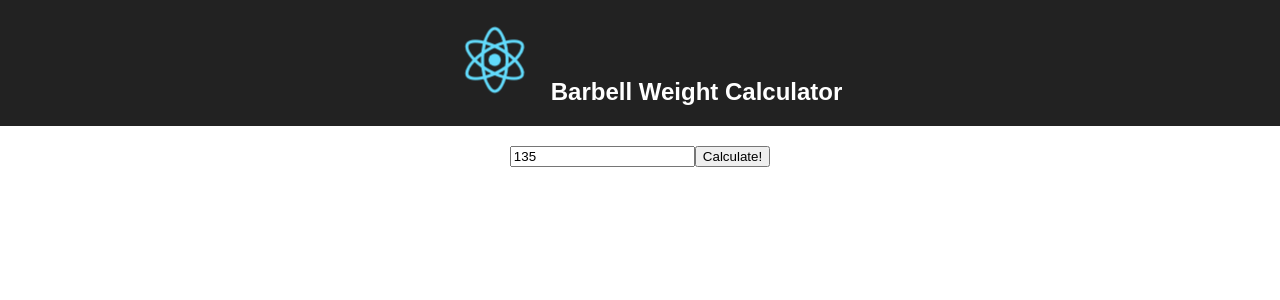
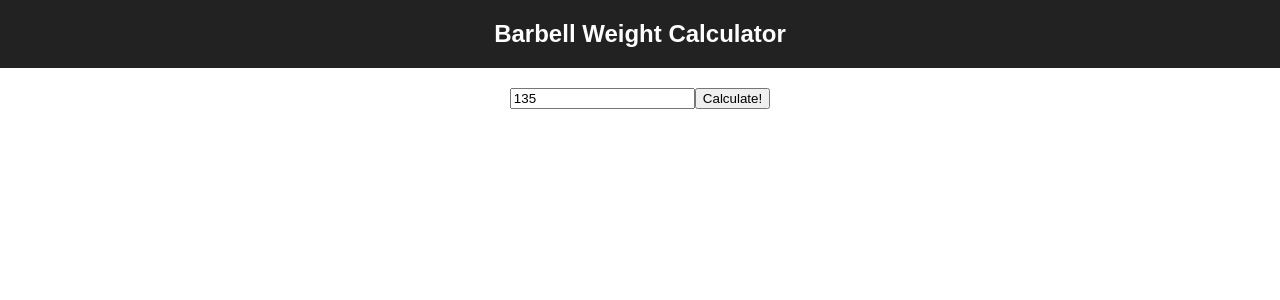
Before and after one commit to doobix/barbell, a React (Create React App) app: page / in a window 1280 px wide. Shown: the top 300 px of the page. Built offline with nearby package versions, Linux system fonts and the light colour scheme.

Commit message:
remove logo

```diff
--- a/src/App.js
+++ b/src/App.js
@@ -1,5 +1,4 @@
 import React, { Component } from 'react';
-import logo from './logo.svg';
 import './App.css';
 
 class App extends Component {
@@ -18,7 +17,6 @@
     return (
       <div className="App">
         <header className="App-header">
-          <img src={logo} className="App-logo" alt="logo" />
           <h1 className="App-title">Barbell Weight Calculator</h1>
         </header>
         <div className="content">
```
Also changed, not shown: src/logo.svg (deleted).
